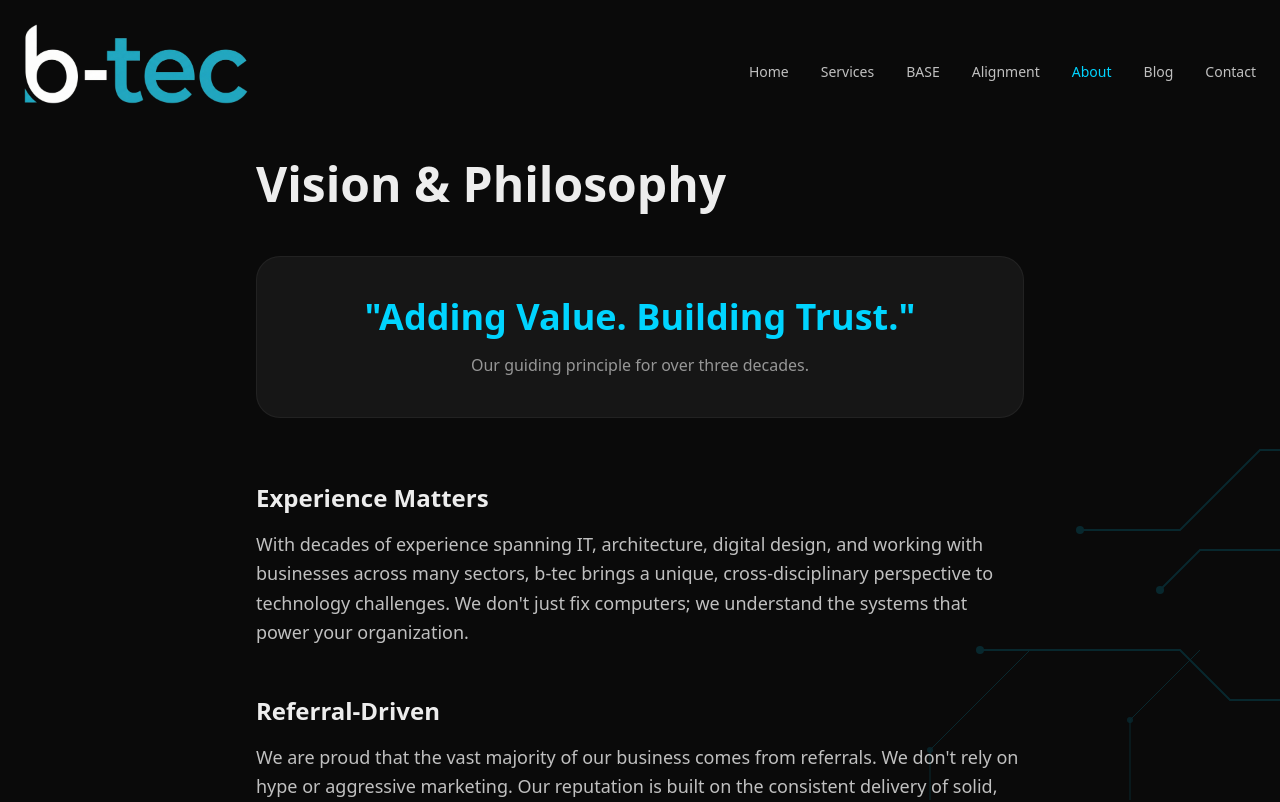
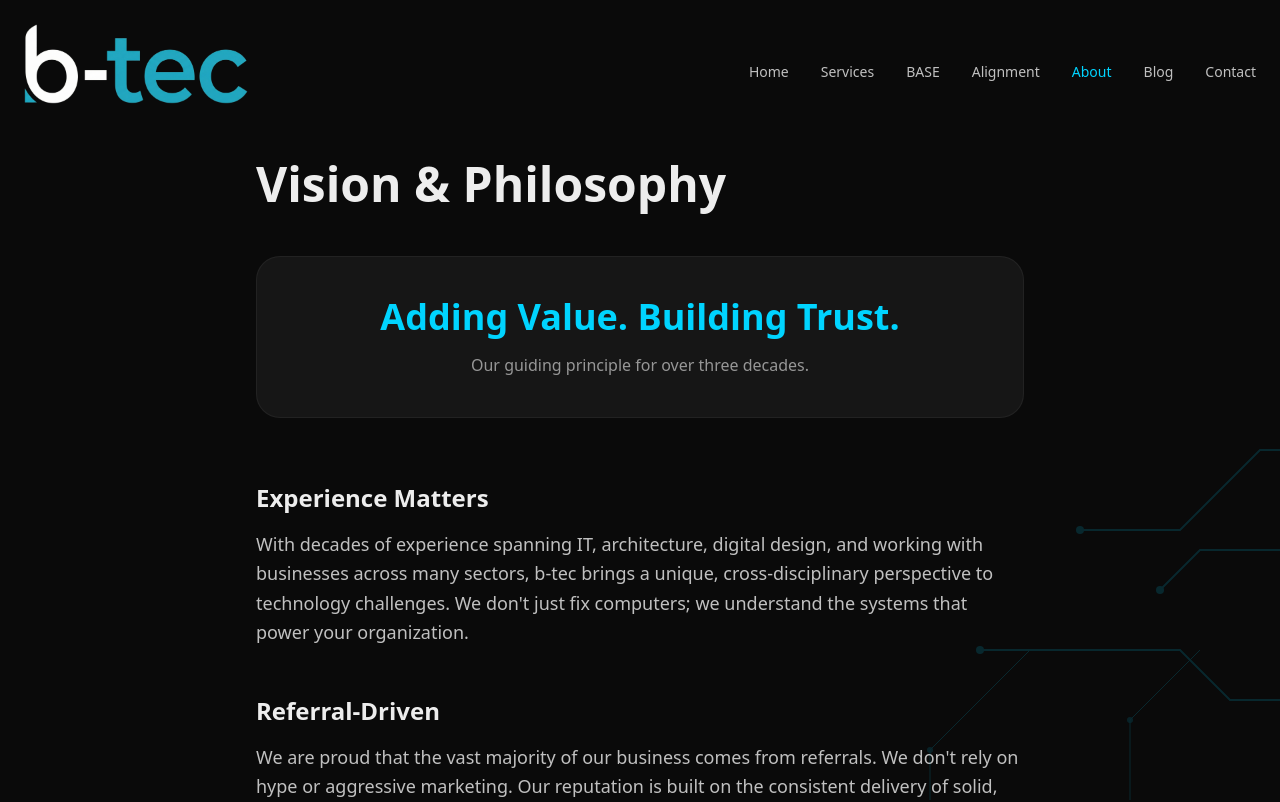
Before and after one commit to btecme/btecOrg, a Next.js app: page /about in a window 1280 px wide. Shown: the top 802 px of the page. Built offline with nearby package versions, Linux system fonts and the light colour scheme.

Commit message:
Remove HTML entities from the vision statement

```diff
--- a/app/about/page.tsx
+++ b/app/about/page.tsx
@@ -6,7 +6,7 @@ export default function About() {
 
                 <div className="mb-16 p-10 bg-white/5 rounded-3xl border border-white/5 text-center">
                     <h2 className="text-3xl md:text-4xl font-bold text-accent mb-4">
-                        &quot;Adding Value. Building Trust.&quot;
+                        Adding Value. Building Trust.
                     </h2>
                     <p className="text-foreground/60">
                         Our guiding principle for over three decades.
```
